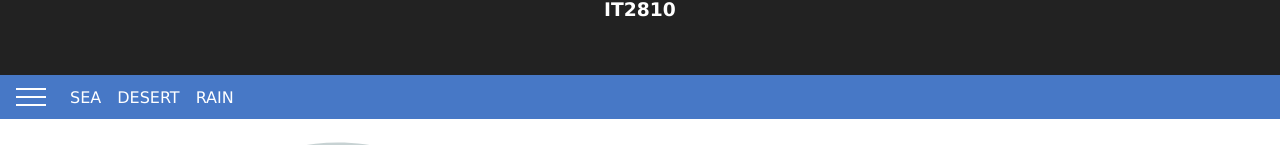
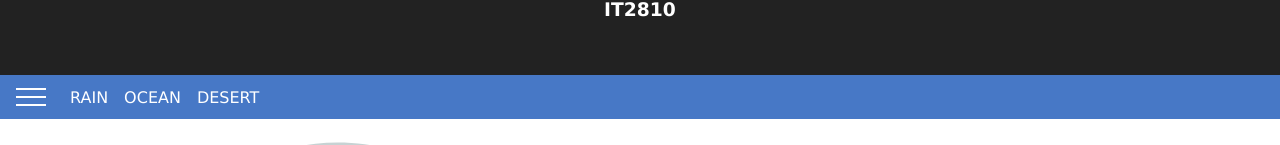
Before and after one commit to IT2810/it2810-webutvikling-h18-prosjekt-2-gruppe--15, a React (Create React App) app: page / in a window 1280 px wide. Shown: the part 115-260 px from the top of the page. Built offline with nearby package versions, Linux system fonts and the light colour scheme.

Commit message:
Enabling menu-bar to change category closes#24

```diff
--- a/src/App.js
+++ b/src/App.js
@@ -25,6 +25,7 @@ class App extends Component {
         this.state = {key: "rain", svgKey: "Happy Rain", audioKey: 0, poemKey: 0, data: Data};
         this.changeSvgKey = this.changeSvgKey.bind(this);
         this.changePoemKey = this.changePoemKey.bind(this);
+        this.changeCategoryKey = this.changeCategoryKey.bind(this);
     }
 
   render() {
@@ -37,7 +38,8 @@ class App extends Component {
           <main>
               <div id="nav">
                   {/*nav bar */}
-                    <NavBar drawerClickHandler={this.drawerToggleClick} />
+                    <NavBar drawerClickHandler={this.drawerToggleClick} callback={(e) => this.changeCategoryKey(e)}
+                            keys={Object.keys(this.state.data)}/>
                     <SideBar show={this.state.sideDrawerOpen} click={this.drawerToggleClick}>
                         <ImageController callback={(e) => this.changeSvgKey(e)}
                             SvgKeys={Data[this.state.key].svgUrl}/>
@@ -49,7 +51,7 @@ class App extends Component {
               </div>
               {/*Replaces the div-placeholder from earlier versions. Keep the SVGImageContainer.
                 -Jonas */}
-              <ContainerComponent data={this.state.data} svgKey={this.state.svgKey} />
+              <ContainerComponent data={this.state.data} categoryKey={this.state.key} svgKey={this.state.svgKey} />
           </main>
           {/*<footer>
               <p>vakker footer</p>
@@ -79,6 +81,26 @@ class App extends Component {
               ...this.state,
           svgKey: newSvgKey
           });
+
+          console.log(this.state);
+        }
+        catch (e) {
+            console.log(e);
+        }
+  }
+
+  changeCategoryKey(e){
+        try{
+            let newKey = e["catKey"];
+            let data = this.state.data[newKey];
+            let newSvgKey = Object.keys(data["svgUrl"])[0];
+            this.setState({
+                ...this.state,
+                key: newKey,
+                svgKey: newSvgKey
+            });
+            console.log(this.state);
+
         }
         catch (e) {
             console.log(e);
--- a/src/ContainerComponent.js
+++ b/src/ContainerComponent.js
@@ -6,20 +6,13 @@ import PoemContainer from "./PoemContainer";
 class ContainerComponent extends Component{
 
     /*constructor med både poem og svg? hva med lyd??*/
-    constructor(props){
-        super(props);
-        this.state={key: "rain"};
-    }
-
 
     /*funksjon for å hente poem og hente svg finnes, men hva med hele containern?*/
     /*ha denne containern med containere i ? hvordan funker dette ift render?*/
 
     render() {
-        let svgUrl = this.props.data[this.state.key].svgUrl[this.props.svgKey];
-        let poemUrl = this.props.data[this.state.key].poemUrl[this.props.poemKey];
-        console.log(this.props.svgKey);
-        console.log(svgUrl);
+        let svgUrl = this.props.data[this.props.categoryKey].svgUrl[this.props.svgKey];
+        let poemUrl = this.props.data[this.props.categoryKey].poemUrl[this.props.poemKey];
         return <div className="container">
             <SVGImageContainer url={svgUrl} />
             <PoemContainer url={poemUrl}/>
--- a/src/NavBar/NavBar.js
+++ b/src/NavBar/NavBar.js
@@ -1,6 +1,9 @@
-import React from 'react';
+import React, {Component} from 'react';
 import './NavBar.css';
 import ToggleButton from "../ToggleButton/ToggleButton";
+ /*
+ Needed methods in navbar - made it a class instead.
+
 
 const navBar = props =>(
     <header className="navbar">
@@ -12,6 +15,8 @@ const navBar = props =>(
             <div className="spacer"></div>
             <div className="navbar-items">
                 <ul>
+                    {this.props.keys.map(catKey =>
+                        <li><a key={catKey} onClick={(e) => this.useCallback({newKey: catKey})}> { catKey } </a></li>)}
                     <li><a>SEA</a></li>
                     <li><a>DESERT</a></li>
                     <li><a>RAIN</a></li>
@@ -19,5 +24,34 @@ const navBar = props =>(
             </div>
         </nav>
     </header>
-);
-export default navBar;
+); */
+
+class NavBar extends Component{
+    render() {
+        return (
+            <header className="navbar">
+                <nav className="navbar-nav">
+                    <div>
+                        <ToggleButton click={this.props.drawerClickHandler}/>
+                    </div>
+                    <div className="navbar-home"></div>
+                    <div className="spacer"></div>
+                    <div className="navbar-items">
+                        <ul>
+                            {this.props.keys.map(catKey =>
+                                <li key={"li" + catKey}><a key={catKey}
+                                       onClick={(e) => this.useCallback({catKey})}> {(catKey).toUpperCase()}
+                                </a></li>)}
+                        </ul>
+                    </div>
+                </nav>
+            </header>
+        );
+    }
+
+    useCallback(e){
+        this.props.callback(e);
+    }
+}
+
+export default NavBar;
--- a/src/PoemContainer.js
+++ b/src/PoemContainer.js
@@ -26,7 +26,6 @@ class PoemContainer extends Component{
             .then(responce => responce.json())
             .then(responseJson => {
                 this.setState({poem: responseJson.poem});
-                console.log(this.state.data);
             })
             .catch(() => {
                 console.log("PoemContainer: AJAX Failed");
--- a/src/SVGImageContainer.js
+++ b/src/SVGImageContainer.js
@@ -13,10 +13,8 @@ class SVGImageContainer extends Component{
 
     fetchImage(){
         let relativeURL = this.props.url;
-        console.log(this.state.loadedSvgs);
         if(Object.keys(this.state.loadedSvgs).indexOf(relativeURL) >= 0){
             /* SVG is found in registry of loaded SVGs */
-            console.log("Found image stored. Not doing AJAX");
             this.setState({
                 ...this.state,
                 svgUrl: relativeURL,
@@ -25,7 +23,6 @@ class SVGImageContainer extends Component{
 
         }
         else{
-            console.log("Executing AJAX");
             /*AJAX handling: relativeURL looks like '/logo.svg' og /media/images/img.svg. Fetches from public-folder in project
             The text component of the response is the HTML of the object given, ideally a pure SVG and only a SVG.
             In the catch-part, noting happens since the fallback-SVG is set in the constructor, so we're not changing any
@@ -52,7 +49,7 @@ class SVGImageContainer extends Component{
         this.fetchImage();
     }
 
-    componentWillReceiveProps(nextProps){
+    componentWillReceiveProps(){
         this.fetchImage();
     }
 
--- a/src/SideBar/ImageController.js
+++ b/src/SideBar/ImageController.js
@@ -3,7 +3,6 @@ import React, {Component} from 'react';
 class ImageController extends Component{
     constructor(props){
         super(props);
-        console.log(Object.keys(this.props.SvgKeys)[0]);
         this.state={callback: ((e) => this.props.callback(e))};
     }
 
--- a/src/SideBar/PoemController.js
+++ b/src/SideBar/PoemController.js
@@ -3,7 +3,6 @@ import React, {Component} from 'react';
 class PoemController extends Component{
     constructor(props){
         super(props);
-        console.log(Object.keys(this.props.PoemKeys)[0]);
         this.state={callback: ((e) => this.props.callback(e))};
     }
 
--- a/src/SideBar/SideBar.js
+++ b/src/SideBar/SideBar.js
@@ -2,7 +2,6 @@ import React from 'react';
 import "./SideBar.css";
 
 const sideDrawer = props =>{
-    console.log(props);
     let sidebarClass = 'side-bar';
     if(props.show){
         sidebarClass = 'side-bar open';
--- a/src/urls.json
+++ b/src/urls.json
@@ -24,10 +24,10 @@
   },
   "desert":{
     "svgUrl":{
-      "Cactus in the Desert": "/SVGFiles/Desert/Cactus_in_the_Desert.svg",
-      "Pyramids":"/SVGFiles/Desert/pyramids.svg",
-      "Rock Desert": "/SVGFiles/Desert/RockDesert.svg",
-      "Sun in the Desert": "/SVGFiles/Desert/Sun in the desert.svg"
+      "Cactus in the Desert": "/SVGfiles/Desert/Cactus_in_the_Desert.svg",
+      "Pyramids":"/SVGfiles/Desert/pyramids.svg",
+      "Rock Desert": "/SVGfiles/Desert/RockDesert.svg",
+      "Sun in the Desert": "/SVGfiles/Desert/Sun in the desert.svg"
     },
     "mp3":[],
     "poemUrl":{
```
